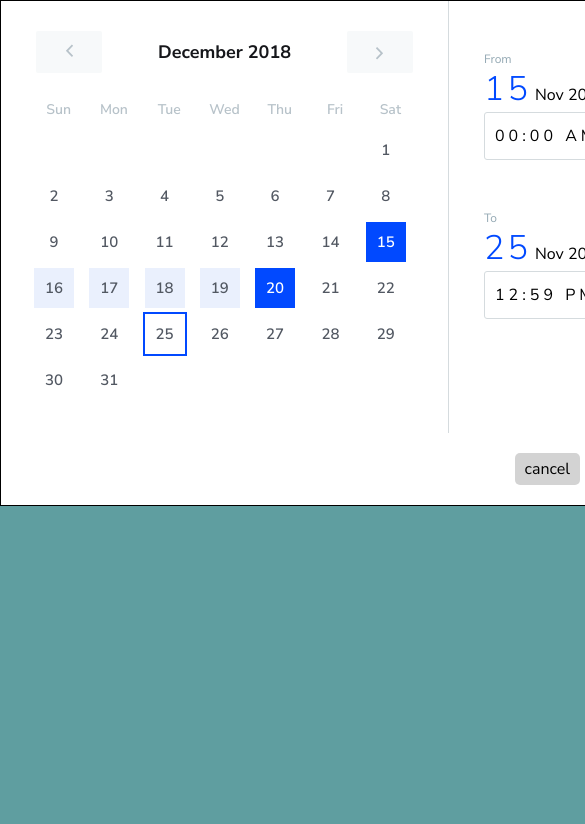
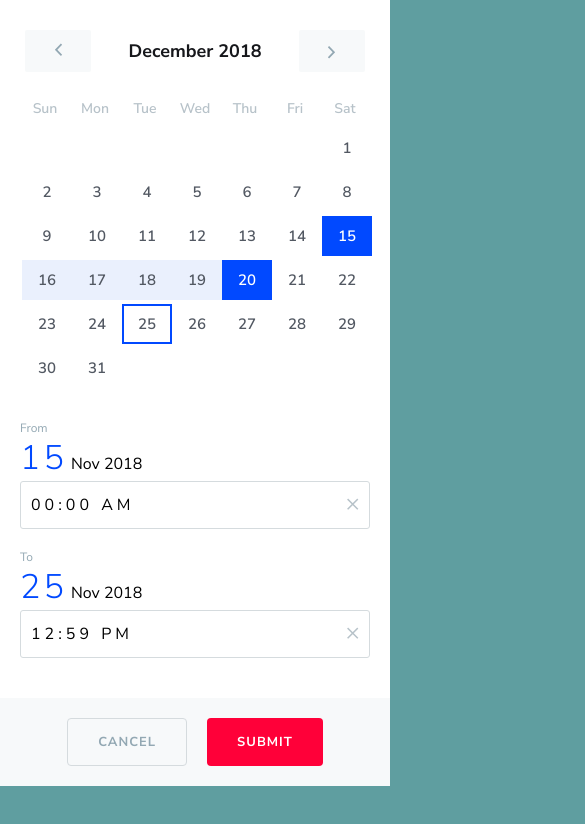
Before and after one commit to wahengchang/vue-packages, a Vue app in the folder packages/dateTimePicker/: page / in a window 390 px wide. Shown: the top 824 px of the page, 585 px wide, since content can reach past the window. Built offline with nearby package versions, Linux system fonts and the light colour scheme.

Commit message:
add responsive layout

```diff
--- a/packages/dateTimePicker/src/App.vue
+++ b/packages/dateTimePicker/src/App.vue
@@ -24,12 +24,4 @@ export default {
 
 <style lang="scss">
 @import "./style/main.scss";
-
-#app {
-  width: 760px;
-  background: #fff;
-}
-.demoWrapper {
-  /* border: red 1px solid; */
-}
 </style>
--- a/packages/dateTimePicker/src/components/DatePicker/Calender.vue
+++ b/packages/dateTimePicker/src/components/DatePicker/Calender.vue
@@ -35,37 +35,40 @@ export default {
       if (day === 20) return "endDate";
       if (day < 20 && day > 15) return "between";
 
-      const {year, month} = this
-      const today = new Date()
-      if (utils.isSameDay(today, new Date(`${year}-${month+1}-${day}`)))
+      const { year, month } = this;
+      const today = new Date();
+      if (utils.isSameDay(today, new Date(`${year}-${month + 1}-${day}`)))
         return "today";
 
       return "";
     }
   },
   computed: {
-    startWeekday: function(){
-      return utils.getWeekday(new Date(`${this.year}-${this.month+1}-1`).getTime())
+    startWeekday: function() {
+      return utils.getWeekday(
+        new Date(`${this.year}-${this.month + 1}-1`).getTime()
+      );
     },
-    daysCount: function(){
-      return utils.daysInMonth(this.year, this.month)
-    },
+    daysCount: function() {
+      return utils.daysInMonth(this.year, this.month);
+    }
   },
   data() {
-    const {month} = this
+    const { month } = this;
     return {
       weekdays: utils.weekDayShortConfig
-    }
+    };
   }
-}
+};
 </script>
 
 <style lang="scss" scoped>
 @import "../../style/main.scss";
 
 .calendar {
-  max-width: 400px;
-  .nullBlock {}
+  max-width: 380px;
+  .nullBlock {
+  }
   li {
     display: inline-block;
     width: calc(100% / 7);
@@ -79,14 +82,14 @@ export default {
   }
   li.day {
     span {
-      width: 40px;
+      width: 100%;
       height: 40px;
       display: inline-block;
       text-align: center;
       line-height: 40px;
       font-size: 15px;
       font-weight: 600;
-      margin: 3px;
+      margin: 2px;
       color: $slate-grey;
       background: #fff;
 
@@ -97,7 +100,7 @@ export default {
         transition-duration: 0.3s;
       }
       &.today {
-        box-shadow: 0 0 0 2px $secondary-01;
+        box-shadow: inset 0 0 0 2px $secondary-01;
       }
       &.startDate {
         background: $secondary-01;
--- a/packages/dateTimePicker/src/components/DatePicker/index.vue
+++ b/packages/dateTimePicker/src/components/DatePicker/index.vue
@@ -3,11 +3,15 @@
     <div class="datePicker_wrap">
       <div class="calendar-header">
         <span class="icon-left" @click="minusMonth"> <arrow /> </span>
-        <h3> {{currentMonthString}} {{currentYear}}</h3>
+        <h3>{{ currentMonthString }} {{ currentYear }}</h3>
         <span class="icon-right" @click="addMonth"> <arrow /> </span>
       </div>
 
-      <calender :today="firstDayOfMonth" :month="currentMonth" :year="currentYear"/>
+      <calender
+        :today="firstDayOfMonth"
+        :month="currentMonth"
+        :year="currentYear"
+      />
     </div>
   </div>
 </template>
@@ -15,48 +19,47 @@
 <script>
 import Arrow from "../Icons/Arrow.vue";
 import utils from "./utils/date";
-import Calender from './Calender.vue'
+import Calender from "./Calender.vue";
 
 export default {
   name: "DatePicker",
   components: { Arrow, Calender },
-  methods: {
-  },
+  methods: {},
   computed: {
-    currentMonthString: function(){
-      return utils.monthConfig[this.currentMonth]
+    currentMonthString: function() {
+      return utils.monthConfig[this.currentMonth];
     },
-    firstDayOfMonth: function(){
-      const {currentYear, currentMonth} = this
-      return new Date(`${currentYear}-${currentMonth}`)
+    firstDayOfMonth: function() {
+      const { currentYear, currentMonth } = this;
+      return new Date(`${currentYear}-${currentMonth}`);
     }
   },
   methods: {
-    addMonth: function(){
-      console.log(' -=-=-=-= addMonth, ')
-      if(this.currentMonth === 11) {
-        this.currentMonth = 0
-        this.currentYear +=1
-        return
+    addMonth: function() {
+      console.log(" -=-=-=-= addMonth, ");
+      if (this.currentMonth === 11) {
+        this.currentMonth = 0;
+        this.currentYear += 1;
+        return;
       }
 
-      return this.currentMonth += 1
+      return (this.currentMonth += 1);
     },
-    minusMonth: function(){
-      console.log(' -=-=-=-= minusMonth, ')
-      if(this.currentMonth === 0) {
-        this.currentMonth = 11
-        this.currentYear -=1
-        return
+    minusMonth: function() {
+      console.log(" -=-=-=-= minusMonth, ");
+      if (this.currentMonth === 0) {
+        this.currentMonth = 11;
+        this.currentYear -= 1;
+        return;
       }
 
-      return this.currentMonth -= 1
+      return (this.currentMonth -= 1);
     }
   },
   data() {
-    const today = new Date()
-    const defaultCurrentMonth = today.getMonth()
-    const defaultCurrentYear = today.getFullYear()
+    const today = new Date();
+    const defaultCurrentMonth = today.getMonth();
+    const defaultCurrentYear = today.getFullYear();
     return {
       today,
       currentYear: defaultCurrentYear,
@@ -71,8 +74,6 @@ export default {
 <style lang="scss" scoped>
 @import "../../style/main.scss";
 .datePicker_wrap {
-  padding: 30px;
-
   .calendar-header {
     display: flex;
     align-items: center;
@@ -86,7 +87,7 @@ export default {
       width: 66px;
       height: 42px;
       background: $pale-grey-two;
-      color: $silver;
+      color: $bluey-grey;
       transition-duration: 0.3s;
       border-radius: 2px;
       display: flex;
--- a/packages/dateTimePicker/src/components/DateTimePicker.vue
+++ b/packages/dateTimePicker/src/components/DateTimePicker.vue
@@ -1,6 +1,6 @@
 <template>
   <div class="dateTimePickerWrapper">
-    <div class="row">
+    <div class="containerWrapper">
       <div class="dateContainer"><DatePicker /></div>
       <div class="timeContainer">
         <div class="startTime timeRow">
@@ -15,8 +15,9 @@
         </div>
       </div>
     </div>
-    <div class="row buttonRow">
-      <button @click="_submitHandler">submit</button> <button>cancel</button>
+    <div class="buttonWrap">
+      <button class="confirm" @click="_submitHandler">submit</button>
+      <button class="cancel">cancel</button>
     </div>
   </div>
 </template>
@@ -58,19 +59,23 @@ export default {
 @import "../style/main.scss";
 
 .dateTimePickerWrapper {
-  border: black 1px solid;
+  max-width: 768px;
+  background: #fff;
+
+  .containerWrapper {
     display: flex;
-  flex-direction: column;
-  width: 700px;
+    padding: 40px 30px;
     .dateContainer {
-    border-right: 1px solid $silver-two;
+      padding: 0 30px;
+      border-right: 1px solid $pale-grey;
     }
     .timeContainer {
+      padding: 0 30px;
       .timeRow {
         display: flex;
         flex-direction: column;
         text-align: left;
-      padding: 50px 35px 0 35px;
+        padding: 20px 0;
 
         .subTitle {
           font-size: 12px;
@@ -87,33 +92,67 @@ export default {
       }
     }
   }
-.buttonRow {
+  .buttonWrap {
+    display: flex;
+    width: 100%;
+    flex-direction: row-reverse;
+    display: flex;
+    justify-content: center;
     padding: 20px;
-  flex-direction: row-reverse;
+    background: $pale-grey-two;
 
     button {
-    background: lightgray;
-    padding: 5px 10px;
+      padding: 0 30px;
+      height: 48px;
+      border-radius: 4px;
+      font-size: 13px;
+      font-weight: 700;
+      text-transform: uppercase;
       margin: 0 10px;
-    border-radius: 5px;
+      letter-spacing: 1px;
+      &:hover {
+        outline: none;
+      }
+
+      &.confirm {
+        color: #fff;
+        background: $primary-01;
+      }
+      &.cancel {
+        color: $bluey-grey;
+        border: 1px solid $silver-two;
       }
     }
-
-.row {
-  display: flex;
   }
-h3 {
-  margin: 40px 0 0;
 }
-ul {
-  list-style-type: none;
+@media only screen and (max-width: 767px) {
+  .dateTimePickerWrapper {
+    .containerWrapper {
+      padding: 30px 0;
+      .timeContainer,
+      .dayContainer {
+        padding: 0 20px;
+      }
+    }
+  }
+}
+@media only screen and (max-width: 500px) {
+  .dateTimePickerWrapper {
+    .containerWrapper {
+      padding: 30px 20px;
+      display: block;
+      .dateContainer {
         padding: 0;
+        border-right: 0px;
+        margin-bottom: 20px;
       }
-li {
-  display: inline-block;
-  margin: 0 10px;
+      .timeContainer {
+        padding: 0;
+        .timeRow {
+          padding: 10px 0;
         }
-a {
-  color: #42b983;
+      }
+    }
+  }
 }
 </style>
--- a/packages/dateTimePicker/src/components/TimePicker/index.vue
+++ b/packages/dateTimePicker/src/components/TimePicker/index.vue
@@ -393,12 +393,12 @@ export default {
 @import "../../style/main.scss";
 
 .time-picker {
-  width: 180px;
+  width: 100%;
   font-size: 16px;
   position: relative;
 
   input.display-time {
-    width: 180px;
+    width: 100%;
     border: 1px solid $silver-two;
     border-radius: 3px;
     height: 48px;
@@ -439,7 +439,7 @@ export default {
     z-index: 5;
     background: #fff;
     box-shadow: 0 1px 20px rgba(0, 0, 0, 0.1);
-    width: 180px;
+    width: 100%;
     height: 180px;
 
     .select-list {
```
Lines whose indentation alone changed are shown as unchanged.
